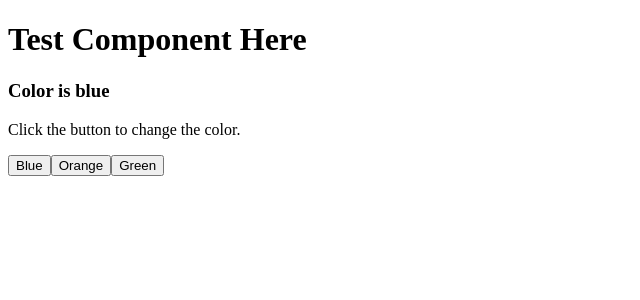
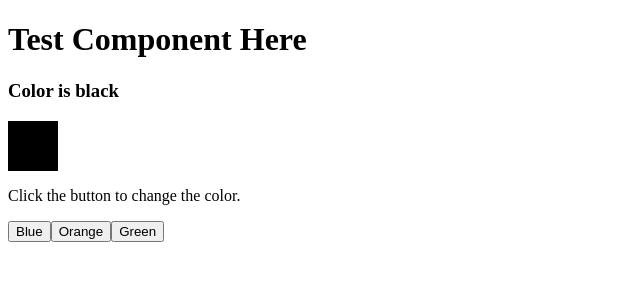
Before and after one commit to ltramos7/react-lifecycle-methods, a React (Create React App) app: page / in a window 1280 px wide. Shown: the top 300 px of the page, without its empty margins (0-640 px from the left). Built offline with nearby package versions, Linux system fonts and the light colour scheme.

Commit message:
created a square where its state color will change to the respective button that was clicked.

```diff
--- a/src/App.js
+++ b/src/App.js
@@ -1,11 +1,11 @@
 import React from 'react';
-// import TestComponent from './Components/TestComponent'
+
 
 
 function App() {
   return (
     <div>
-      {/* <TestComponent/> */}
+
     </div>
   );
 }
--- a/src/Components/TestComponent.js
+++ b/src/Components/SquareComponent.js
@@ -1,12 +1,13 @@
 import React, { Component } from 'react'
+import '../index.css'
 
-class TestComponent extends Component {
+class SquareComponent extends Component {
 
     constructor(){
         console.log("constructor method fired")
         super()
         this.state = {
-            color: "blue"
+            color: "black"
         }
     }
 
@@ -24,7 +25,7 @@ class TestComponent extends Component {
 
     handleBlueClick = () => {
         console.log("Blue Button Clicked")
-        this.setState({color: "red"})
+        this.setState({color: "blue"})
     }
     handleOrangeClick = () => {
         console.log("Orange Button Clicked")
@@ -36,14 +37,13 @@ class TestComponent extends Component {
     }
 
 
-
-
     render() {
         console.log("render() method fired")
         return (
             <div>
                 <h1>Test Component Here</h1>
                 <h3>Color is {this.state.color}</h3>
+                <div className="square" style={{backgroundColor: this.state.color}}/>
                 <div>
                     <p>Click the button to change the color.</p>
                     <button onClick={this.handleBlueClick}>Blue</button>
@@ -56,4 +56,4 @@ class TestComponent extends Component {
     }
 }
 
-export default TestComponent
+export default SquareComponent
--- a/src/index.css
+++ b/src/index.css
@@ -1,4 +1,13 @@
-body {
+.square {
+
+  width: 50px;
+  height: 50px;
+  background-color:black;
+
+}
+
+
+/* body {
   margin: 0;
   font-family: -apple-system, BlinkMacSystemFont, 'Segoe UI', 'Roboto', 'Oxygen',
     'Ubuntu', 'Cantarell', 'Fira Sans', 'Droid Sans', 'Helvetica Neue',
@@ -10,4 +19,4 @@ body {
 code {
   font-family: source-code-pro, Menlo, Monaco, Consolas, 'Courier New',
     monospace;
-}
+} */
--- a/src/index.js
+++ b/src/index.js
@@ -1,11 +1,12 @@
 import React from 'react';
 import ReactDOM from 'react-dom';
+import SquareComponent from './Components/SquareComponent';
 // import './index.css';
 // import App from './App';
 // import * as serviceWorker from './serviceWorker';
-import TestComponent from './Components/TestComponent'
 
-ReactDOM.render(<TestComponent/>,document.getElementById('root')
+
+ReactDOM.render(<SquareComponent />,document.getElementById('root')
 );
 
 // If you want your app to work offline and load faster, you can change
```
